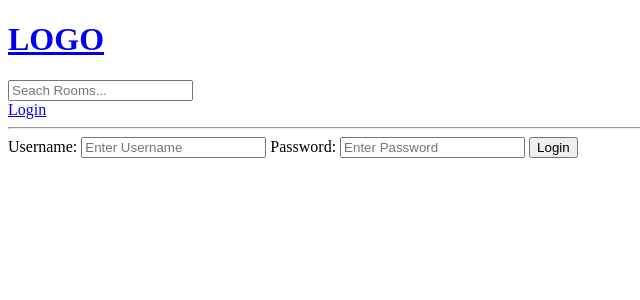
After one commit to preciousimo/study, a Django app: page /login/ in a window 1280 px wide. The commit adds this page. Shown: the top 300 px of the page, without its empty margins (0-640 px from the left). Run offline with Django 4.2, Linux system fonts and the light colour scheme.

Commit message:
User Login

```diff
--- /dev/null
+++ b/base/templates/base/login_register.html
@@ -0,0 +1,17 @@
+{% extends 'main.html' %} {% block content %}
+
+<div>
+  <form method="POST" action="">
+    {% csrf_token %}
+
+    <label for="">Username:</label>
+    <input type="text" name="username" placeholder="Enter Username">
+
+    <label for="">Password:</label>
+    <input type="password" name="password" placeholder="Enter Password">
+
+    <input type="submit" value="Login">
+  </form>
+</div>
+
+{% endblock content %}
--- a/base/urls.py
+++ b/base/urls.py
@@ -2,6 +2,8 @@ from django.urls import path
 from . import views
 
 urlpatterns = [
+    path('login/', views.loginPage, name="login"),
+
     path('', views.home, name="home"),
     path('room/<str:pk>/', views.room, name="room"),
 
--- a/base/views.py
+++ b/base/views.py
@@ -1,8 +1,21 @@
+import email
 from django.shortcuts import render, redirect
 from django.db.models import Q
+from django.contrib.auth.models import User
 from .models import Room, Topic
 from .forms import RoomForm
 
+def loginPage(request):
+    if request.method == 'POST':
+        username = request.POST.get('username')
+        password = request.POST.get('password')
+
+        try:
+            user = User.objects.get(username=username)
+        except:
+            pass
+    context = {}
+    return render(request, 'base/login_register.html', context)
 
 def home(request):
     q = request.GET.get('q') if request.GET.get('q') != None else ''
--- a/templates/navbar.html
+++ b/templates/navbar.html
@@ -6,4 +6,6 @@
   <input type="text" name="q" placeholder="Seach Rooms...">
 </form>
 
+<a href="{% url 'login' %}">Login</a>
+
 <hr>
```
Also changed, not shown: db.sqlite3.
